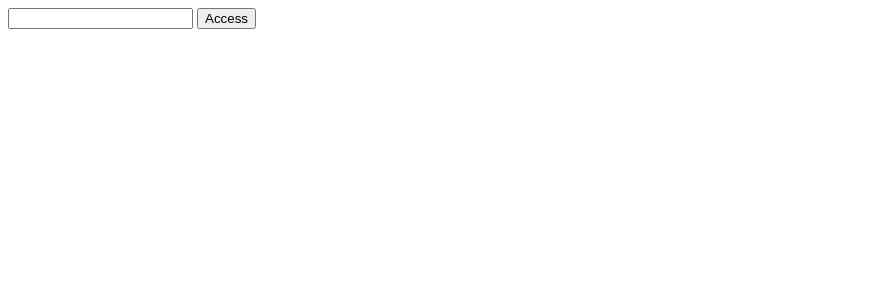
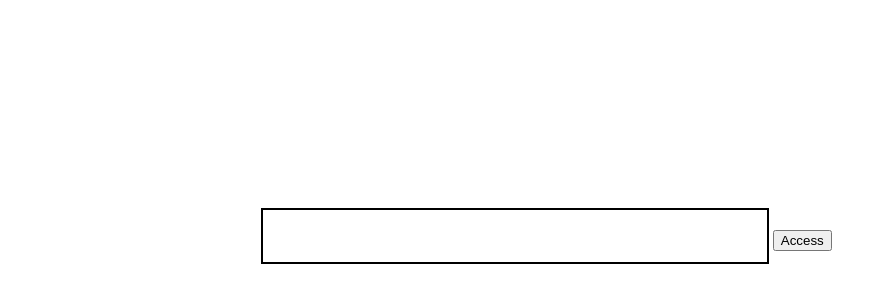
Before and after one commit to robertoboston/js-mail-dadi, a plain HTML site: page mail/index.html in a window 1280 px wide. Shown: the whole page, without its empty margins (0-887 px from the left). Drawn offline with Linux system fonts and the light colour scheme.

Commit message:
add css style

```diff
--- /dev/null
+++ b/mail/css/style.css
@@ -0,0 +1,12 @@
+.container{
+    width: 60%;
+    margin: 0 auto;
+    padding: 200px;
+}
+
+input{
+    width: 500px;
+    height: 50px;
+    font-size: 25px;
+    border: 2px solid black;
+}
--- a/mail/index.html
+++ b/mail/index.html
@@ -5,13 +5,14 @@
     <meta http-equiv="X-UA-Compatible" content="IE=edge">
     <meta name="viewport" content="width=device-width, initial-scale=1.0">
     <title>Document</title>
+    <link rel="stylesheet" href="./css/style.css">
 </head>
 <body>
-    <div>
+    <div class="container">
         <input type="text" name="e-mail" id="e-mail">
         <button id="button-get">Access</button>
         <h1 id="mail-space"></h1>
     </div>
-    <script src="./script.js"></script>
+    <script src="./js/script.js"></script>
 </body>
 </html>
--- a/mail/script.js
+++ b/mail/js/script.js
@@ -20,4 +20,5 @@ button.addEventListener('click', function(){
         document.getElementById('mail-space').innerHTML= `${input_mail} La tua mail risulta NON valida`
     }
 
+
 })
```
